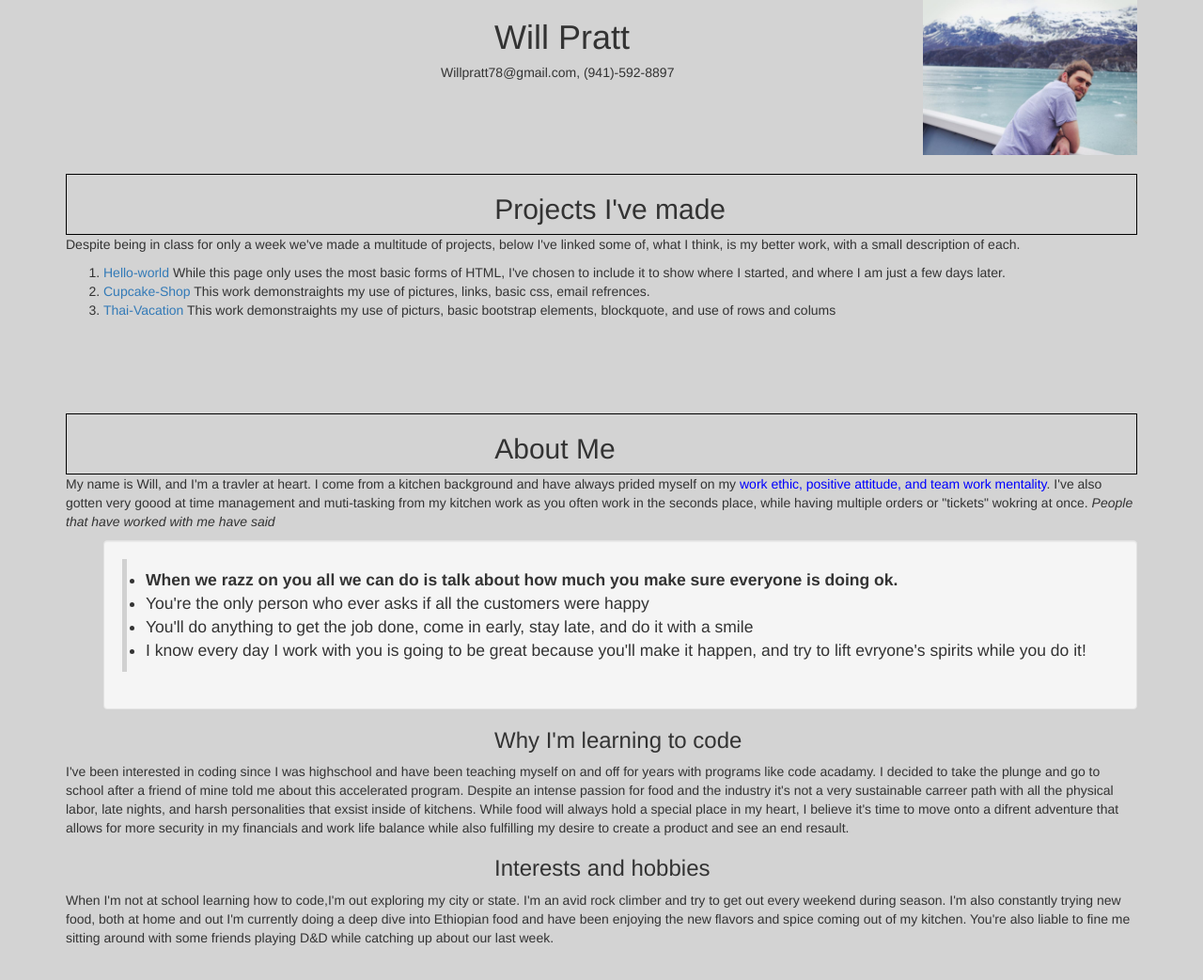
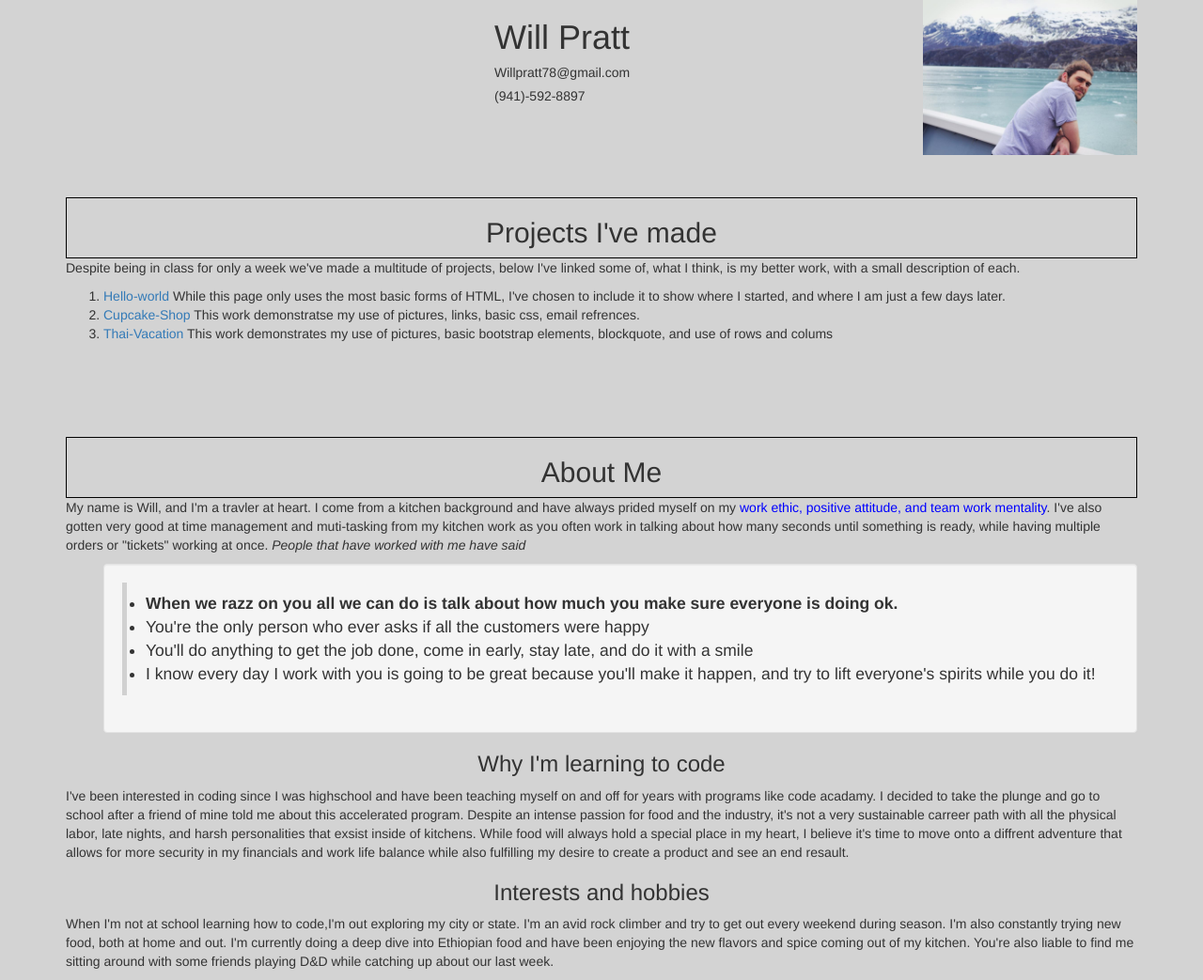
Before and after one commit to willpratt78/Portfolio-Mar-2020, a plain HTML site: page index.html in a window 1280 px wide. Shown: the whole page at 94% size. Before the commit the page ends 1018 px from the top, so only its background shows below. Drawn offline with Linux system fonts and the light colour scheme.

Commit message:
fixed gramer, changed alignment

```diff
--- a/css/styles.css
+++ b/css/styles.css
@@ -27,9 +27,17 @@ body {
 
 h5 {
     vertical-align: middle;
-    padding-left: 35%;
+    padding-left: 40%;
 }
 
 * {
     font-style: helvetica;
 }
+
+h2 {
+    text-align: center;
+}
+
+h3 {
+    text-align: center;
+}
--- a/index.html
+++ b/index.html
@@ -11,24 +11,25 @@
         <div class="center-text">
           <H1>Will Pratt</H1>
         </div>
-        <h5>Willpratt78@gmail.com, (941)-592-8897</h5>
+        <h5>Willpratt78@gmail.com</h5>
+        <h5>(941)-592-8897</h5>
         <div class="box-model">
-          <h2 class="center-text">Projects I've made</h2>
+          <h2>Projects I've made</h2>
         </div>
         <p>Despite being in class for only a week we've made a multitude of projects, below I've linked some of, what I think, is my better work, with a small description of each.</p>
         <ol>
           <li><a href="https://github.com/willpratt78/Hello-world/blob/master/hello-world.html">Hello-world</a> While this page only uses the most basic forms of HTML, I've chosen to include it to show where I started, and where I am just a few days later.</li>
-          <li><a href="https://github.com/willpratt78/Cupcake-Shop">Cupcake-Shop</a> This work demonstraights my use of pictures, links, basic css, email refrences.</li>
-          <li><a href="https://github.com/willpratt78/Vaction-Thailand">Thai-Vacation</a> This work demonstraights my use of picturs, basic bootstrap elements, blockquote, and use of rows and colums</li>
+          <li><a href="https://github.com/willpratt78/Cupcake-Shop">Cupcake-Shop</a> This work demonstratse my use of pictures, links, basic css, email refrences.</li>
+          <li><a href="https://github.com/willpratt78/Vaction-Thailand">Thai-Vacation</a> This work demonstrates my use of pictures, basic bootstrap elements, blockquote, and use of rows and colums</li>
         </ol>
         <div class="box-model">
-          <h2 class="center-text"> About Me</h2>
+          <h2> About Me</h2>
         </div>
         <p>My name is Will, and I'm a travler at heart. I come from a kitchen background and have always prided
            myself on my <span class="highlight">work ethic, positive attitude, and team work mentality</span>.
-           I've also gotten very goood at time management and muti-tasking from my kitchen work as you often
-           work in the seconds place, while having multiple orders or "tickets" wokring at once.
-           <em>People that have worked with me have said</em>
+           I've also gotten very good at time management and muti-tasking from my kitchen work as you often
+           work in talking about how many seconds until something is ready, while having multiple orders or "tickets"
+           working at once. <em>People that have worked with me have said</em>
         </p>
         <ul>
           <div class="well">
@@ -36,25 +37,25 @@
               <li><strong>When we razz on you all we can do is talk about how much you make sure everyone is doing ok.</strong></li>
               <li>You're the only person who ever asks if all the customers were happy</li>
               <li>You'll do anything to get the job done, come in early, stay late, and do it with a smile</li>
-              <li>I know every day I work with you is going to be great because you'll make it happen, and try to lift evryone's spirits while you do it!</li>
+              <li>I know every day I work with you is going to be great because you'll make it happen, and try to lift everyone's spirits while you do it!</li>
             </blockquote>
           </div>
         </ul>
-        <h3 class="center-text">Why I'm learning to code</h3>
+        <h3>Why I'm learning to code</h3>
         <p>I've been interested in coding since I was highschool and have been teaching myself on and off for
            years with programs like code acadamy. I decided to take the plunge and go to school after a friend
-           of mine told me about this accelerated program. Despite an intense passion for food and the industry
+           of mine told me about this accelerated program. Despite an intense passion for food and the industry,
            it's not a very sustainable carreer path with all the physical labor, late nights, and harsh
            personalities that exsist inside of kitchens. While food will always hold a special place in
-           my heart, I believe it's time to move onto a difrent adventure that allows for more security
+           my heart, I believe it's time to move onto a diffrent adventure that allows for more security
            in my financials and work life balance while also fulfilling my desire to create a product and see an
            end resault.
         </p>
-        <h3 class="center-text">Interests and hobbies</h3>
+        <h3>Interests and hobbies</h3>
         <p>When I'm not at school learning how to code,I'm out exploring my city or state. I'm an avid rock climber
-           and try to get out every weekend during season. I'm also constantly trying new food, both at home and out
+           and try to get out every weekend during season. I'm also constantly trying new food, both at home and out.
            I'm currently doing a deep dive into Ethiopian food and have been enjoying the new flavors and spice
-           coming out of my kitchen. You're also liable to fine me sitting around with some friends playing D&D while
+           coming out of my kitchen. You're also liable to find me sitting around with some friends playing D&D while
            catching up about our last week.
         </p>
     </div>
```
